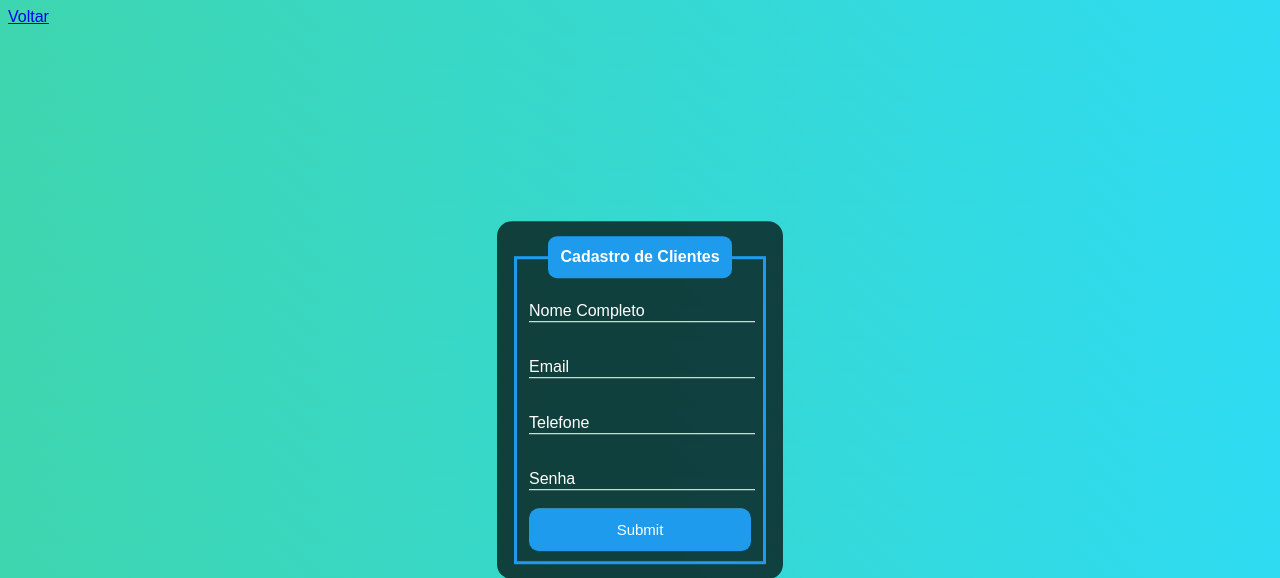
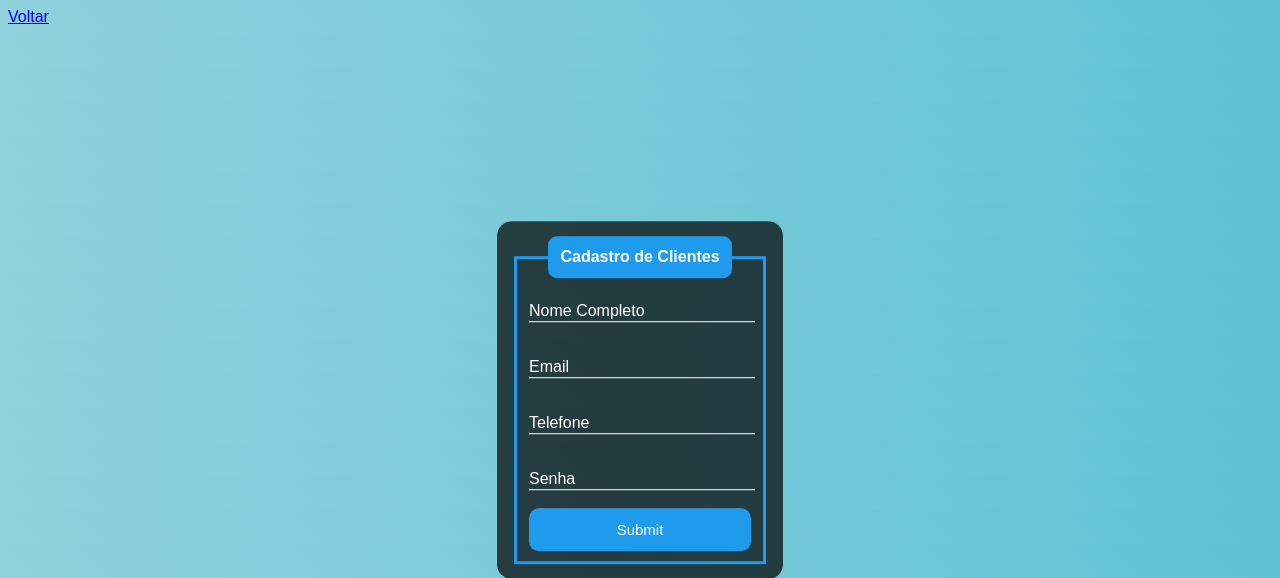
Before and after one commit to annamarialb/estoque-online-php, a PHP site: page /cadastro.php in a window 1280 px wide. Shown: the top 578 px of the page. Run offline with PHP 8.4, Linux system fonts and the light colour scheme.

Commit message:
mudando cor

```diff
--- a/estoque-online/cadastro.php
+++ b/estoque-online/cadastro.php
@@ -32,7 +32,7 @@
     <style>
         body{
             font-family: Arial, Helvetica, sans-serif;
-            background-image: linear-gradient(45deg, #3ed6ae, #2edbf2);
+            background-image: linear-gradient(45deg, #91d1dd, #5ec2d4);
         }
         .box{
             color: #fff;
```
